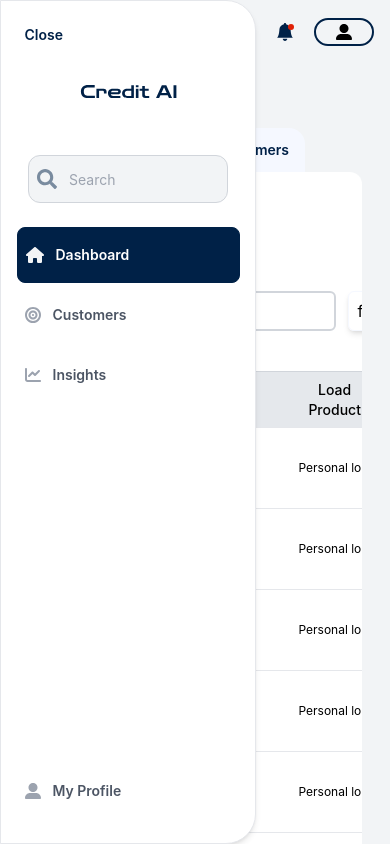
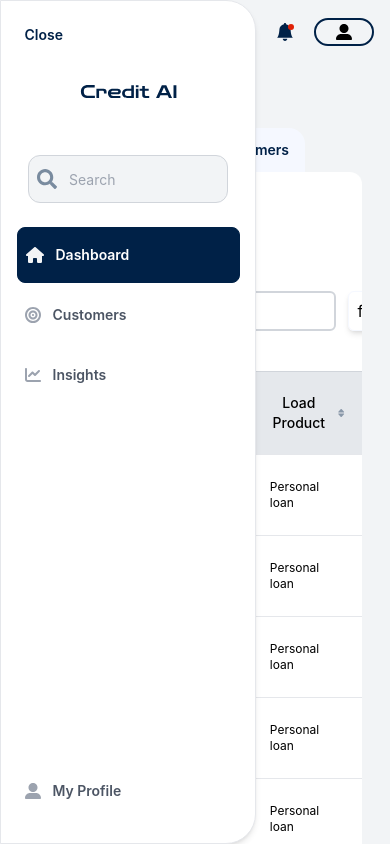
Before and after one commit to silas-inegbe/credit-app, a React (Create React App) app: page / in a window 390 px wide. Built offline with nearby package versions, Linux system fonts and the light colour scheme.

Commit message:
reponsive

```diff
--- a/src/App.js
+++ b/src/App.js
@@ -114,7 +114,7 @@ function App() {
                 {activeTab === 1 && <UserTable />}
                 {activeTab === 2 && <CompanyTable />}
 
-                <div className={`items-end px-5 py-4 justify-end ${activeTab === 1 ? "lg:w-[1160px] xl:w-[1162px] w-[280%] md:w-[200%]" : "lg:w-[110%] w-[350%] xl:w-[1400px] md:w-[188%]" }  my-5 flex flex-col overflow-x-auto`}>
+                <div className={`items-end px-5 py-4 justify-end ${activeTab === 1 ? "lg:w-[1160px] xl:w-[1162px] w-[280%] md:w-[200%] 2xl:w-auto" : "lg:w-[110%] w-[350%] xl:w-[1400px] md:w-[188%] 2xl:w-auto"}  my-1 flex flex-col overflow-x-auto`}>
                   <ol className="flex justify-center gap-0 text-base font-medium">
                     <li>
                       <a
--- a/src/components/users.js
+++ b/src/components/users.js
@@ -121,8 +121,8 @@ const UserTable = () => {
   };
   //returning the table with the data
   return (
-    <div className="lg:w-[1160px] xl:w-[1162px] w-[280%] md:w-[200%]">
-      <table className="w-full bg-white border border-gray-300">
+    <div className="lg:w-[1160px] xl:w-[1162px] sm:w-[280%] 2xl:w-auto md:w-[200%]">
+      <table className="min-w-full bg-white border border-gray-300">
       <thead className="bg-[#E5E8EC] h-14 table-fixed ">
         <tr>
           <th className={headClass()}>
@@ -294,7 +294,7 @@ const UserTable = () => {
                 </span>
             </td>
             <td className="py-5 px-5 border-b text-sm inset-x">
-              <span className="flex flex-row items-center gap-2">
+              <span className="flex flex-row items-center justify-center gap-2">
                 <svg
                   xmlns="http://www.w3.org/2000/svg"
                   width="17"
```
